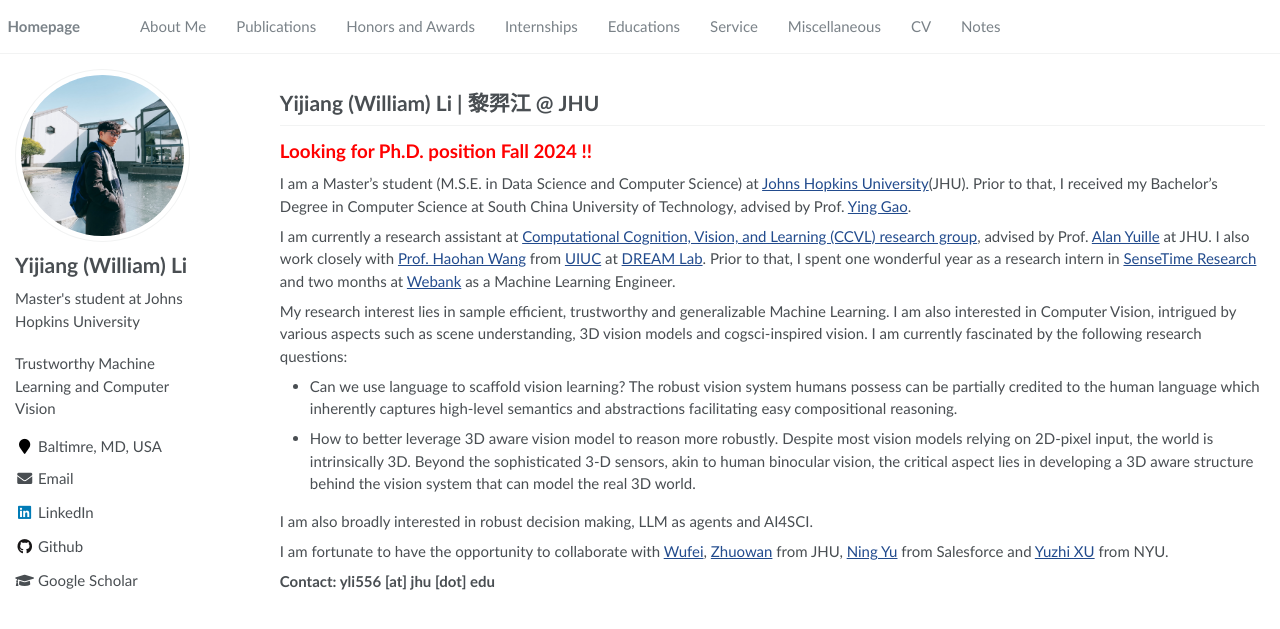
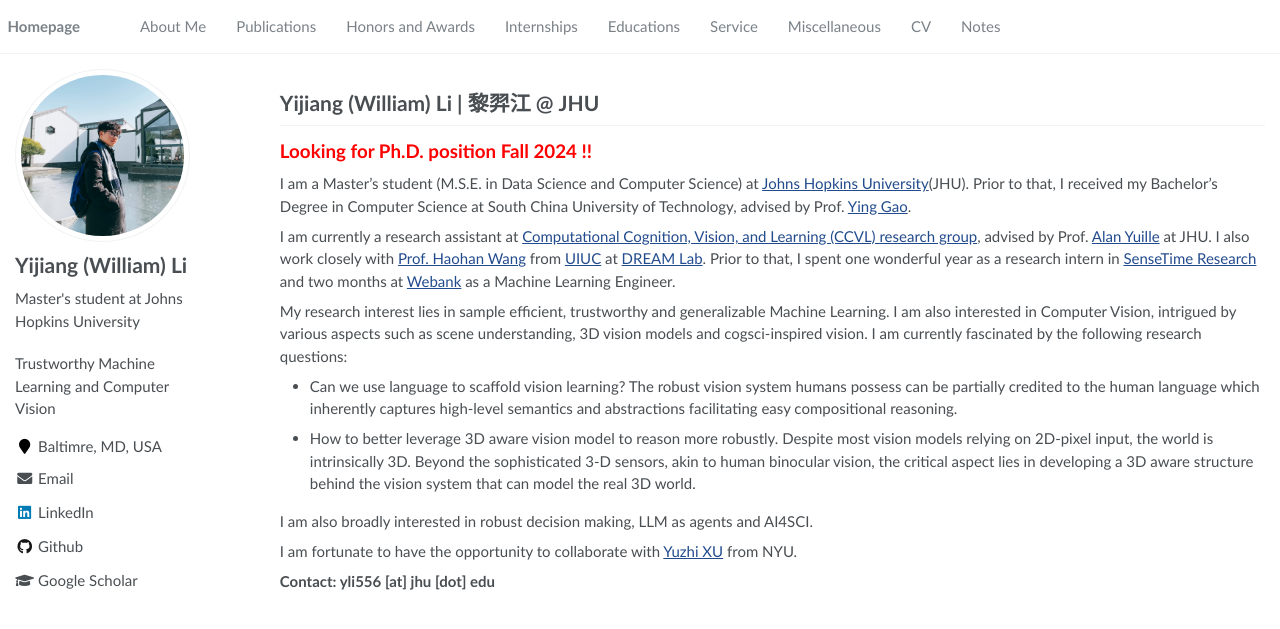
Before and after one commit to yayajjiang/yayajjiang.github.io, a Jekyll site: the page built from _pages/includes/intro.md, in a window 1280 px wide. Shown: the top 629 px of the page. Built offline with Jekyll 4.4.1, drawn with Linux system fonts in a browser that asks for light colours; our own code applies the rules of GitHub Pages for plain Markdown files.

Commit message:
change to intro

```diff
--- a/_pages/includes/intro.md
+++ b/_pages/includes/intro.md
@@ -13,6 +13,7 @@ inherently captures high-level semantics and abstractions facilitating easy comp
 
 I am also broadly interested in robust decision making, LLM as agents and AI4SCI.
 
-I am fortunate to have the opportunity to collaborate with [Wufei](https://wufeim.github.io/), [Zhuowan](https://lizw14.github.io/) from JHU, [Ning Yu](https://ningyu1991.github.io/) from Salesforce and [Yuzhi XU](https://scholar.google.com/citations?user=jiUlHrUAAAAJ&hl=zh-CN) from NYU.
+I am fortunate to have the opportunity to collaborate with [Yuzhi XU](https://scholar.google.com/citations?user=jiUlHrUAAAAJ&hl=zh-CN) from NYU.
+<!-- I am fortunate to have the opportunity to collaborate with [Wufei](https://wufeim.github.io/), [Zhuowan](https://lizw14.github.io/) from JHU, [Ning Yu](https://ningyu1991.github.io/) from Salesforce and [Yuzhi XU](https://scholar.google.com/citations?user=jiUlHrUAAAAJ&hl=zh-CN) from NYU. -->
 
 **Contact: yli556 [at] jhu [dot] edu**
```
